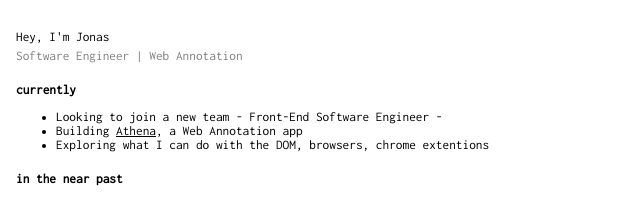
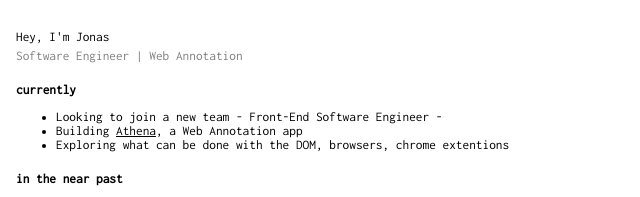
Before and after one commit to JonasMS/jonasms.github.io, a plain HTML site: page index.html in a window 1280 px wide. Shown: the top 197 px of the page, 22-662 px from the left. Drawn offline with Linux system fonts and the light colour scheme.

Commit message:
REFAC - wording

```diff
--- a/index.html
+++ b/index.html
@@ -14,7 +14,7 @@
       <ul>
         <li> Looking to join a new team - Front-End Software Engineer - </li>
         <li> Building <a href="https://athena-annotate.herokuapp.com/#">Athena</a>, a Web Annotation app </li>
-        <li> Exploring what I can do with the DOM, browsers, chrome extentions
+        <li> Exploring what can be done with the DOM, browsers, chrome extentions
       </ul>
         <div class="listTitle"> in the near past </div>
       <ul>
```
